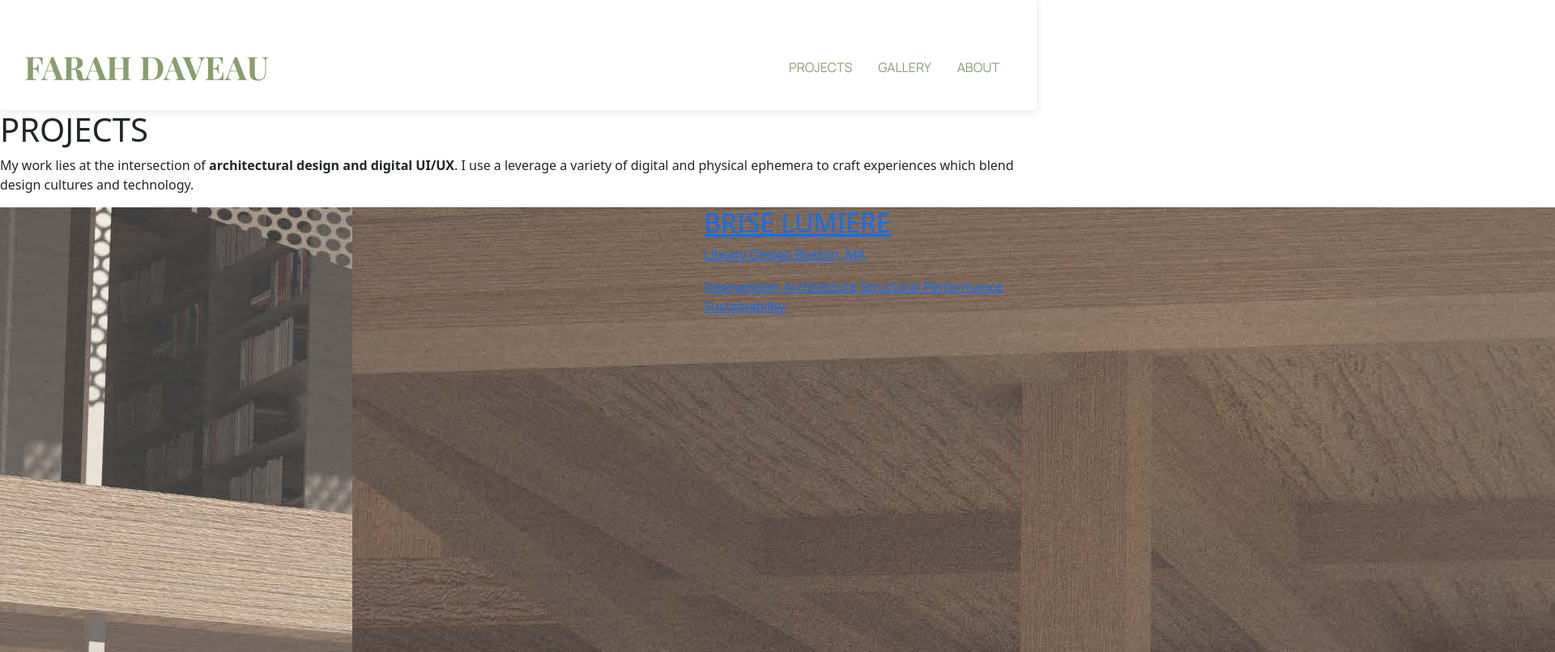
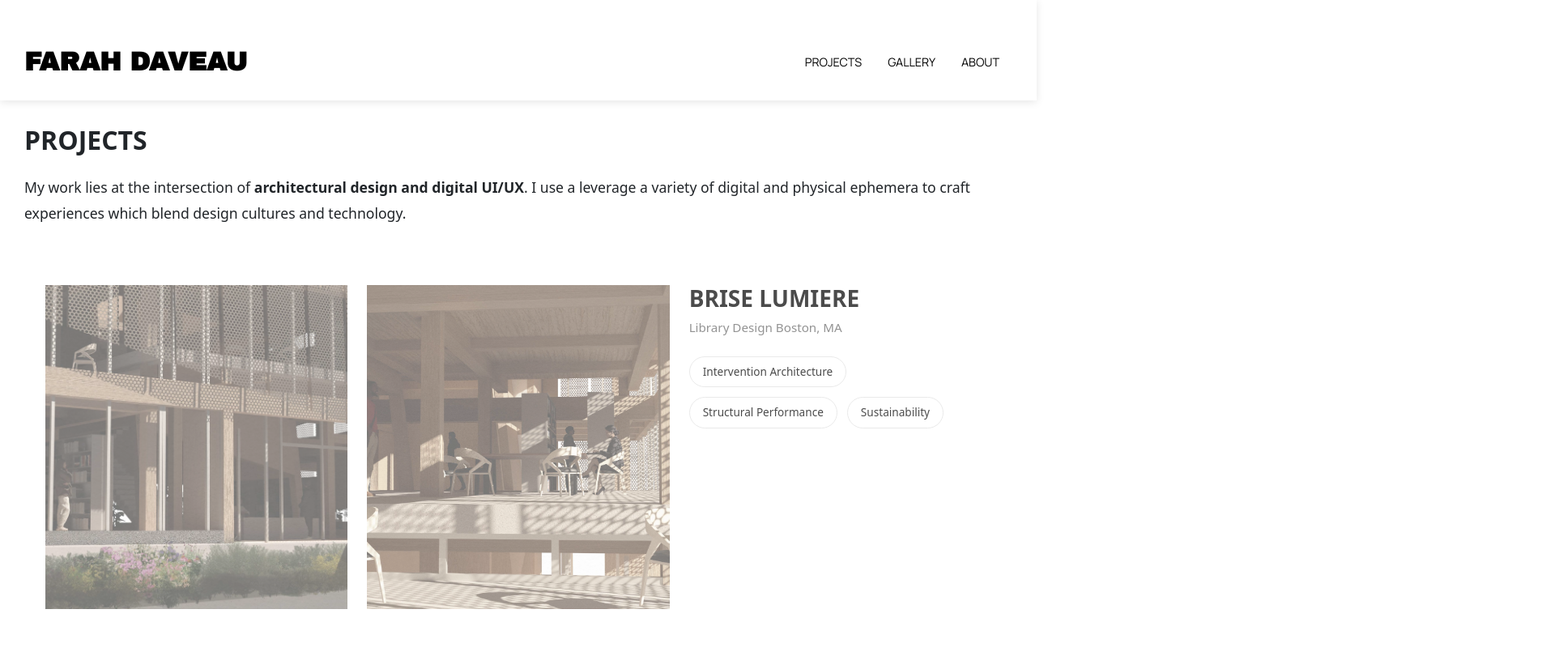
Before and after one commit to fdaveau/portfolio, a plain HTML site: page projects.html in a window 1280 px wide. Shown: the top 805 px of the page at 81% size, 1920 px wide, since content can reach past the window. Drawn offline with nearby package versions, Linux system fonts and the light colour scheme; a web font is replaced by a local one.

Commit message:
Update styles3-home.css

```diff
--- a/styles3-home.css
+++ b/styles3-home.css
@@ -11,10 +11,10 @@
         }
 
         .navbar-brand {
-            font-family: 'Playfair Display', serif;
+            font-family: "Archivo Black", sans-serif;
             font-weight: 700;
-            font-size: 2.5rem !important;
-            color: #889E6D !important;
+            font-size: 2rem !important;
+            color: black !important;
         }
 
         .navbar-brand:hover {
@@ -24,8 +24,8 @@
 
         .nav-link {
             font-family: 'Manrope', sans-serif;
-            font-size: 1rem !important;
-            color: #889E6D !important;
+            font-size: 0.9rem !important;
+            color: black !important;
             padding: 0.75rem 1rem !important;
         }
 
@@ -104,9 +104,105 @@
     position: relative;
     /* transform: translate(0, -250px); */
     width: 100%;
-    height: 85vh;
+    height: 87vh;
     object-fit: cover; /* Cover area without stretching */
     object-position: center; /* Center the image */
+}
+
+/* ------------------------------PROJECTS PAGE------------------------------------------ */
+
+.project-header {
+    max-width: 100%;
+    padding: 30px;
+    /* padding-left: 30px;
+    padding-right: 30px; */
+}
+
+.project-header h1{
+    font-size: 2rem;
+    font-weight: 700;
+    margin-bottom: 1.5rem;
+}
+
+#projects{
+    margin-left: 30px;
+    margin-right: 30px;
+}
+
+.project-header p{
+    font-size: 1.1rem;
+    line-height: 1.8;
+}
+
+.project-card {
+    margin-bottom: 4rem;
+    border: none;
+    opacity: 0.7;
+    transition: opacity 0.3s ease, background-color 0.3s ease, border 0.3s ease;
+    padding: 1.5rem;
+    border-radius: 8px;
+    border: 2px solid transparent;
+    text-decoration: none;
+    color: inherit;
+    display: block;
+}
+
+.project-card:hover {
+    opacity: 1;
+    background-color: #fafafa;
+    border: 2px solid #e0e0e0;
+    cursor: pointer;
+}
+
+a {
+    color: black !important;
+    text-decoration: none !important;
+}
+
+.project-images {
+    display: flex;
+    gap: 1rem;
+    margin-bottom: 1.5rem;
+}
+
+.project-images img {
+    width: 100%;
+    height: 400px;
+    object-fit: cover;
+}
+
+.project-img-left {
+    flex: 1;
+}
+
+.project-img-right {
+    flex: 1;
+}
+
+.project-content h2 {
+    font-size: 1.75rem;
+    font-weight: 700;
+    margin-bottom: 0.5rem;
+}
+
+.project-subtitle {
+    color: #666;
+    font-size: 0.95rem;
+    margin-bottom: 1.5rem;
+}
+
+.project-tags {
+    display: flex;
+    flex-wrap: wrap;
+    gap: 0.75rem;
+}
+
+.tag {
+    background: var(--accent-color);
+    padding: 0.5rem 1rem;
+    border-radius: 20px;
+    font-size: 0.85rem;
+    border: 1px solid #e0e0e0;
 }
 
 /* ------------------------------PROJECT SECTION HOME PAGE--------------------------- */
@@ -185,9 +281,9 @@
 }
 
 .briselumiere-project h3 {
-    font-family: 'Manrope', sans-serif;
+    font-family: 'Archivo Black', sans-serif;
     font-weight: 600;
-    color: #808181;
+    color: black;
 }
 
 .briselumiere-project h5, .briselumiere-sections h5 {
@@ -205,7 +301,7 @@
 
 .briselumiere-project img{
     width: 100%;
-    height: auto; /* Fixed height */
+    height: au; /* Fixed height */
     object-fit: cover; /* keeps aspect ratio while filling */
     display: block;
 }
@@ -259,6 +355,7 @@
 .gallery-section h6 {
     font-family: 'Manrope', sans-serif;
     font-size: 17px;
+    /* margin-bottom: 20px; */
     color: #808181;
 }
 
@@ -404,12 +501,12 @@
     font-size: 1rem;
     margin-bottom: 0.5rem;
     line-height: 1.4;
-    color: #889E6D; /* Ensure text is black by default */
+    color: black; /* Ensure text is black by default */
 }
 
 /* LINK STYLING */
 .footer-link {
-    color: #889E6D; /* Black by default */
+    color: black; /* Black by default */
     text-decoration: none;
     transition: color 0.3s ease;
 }
```
